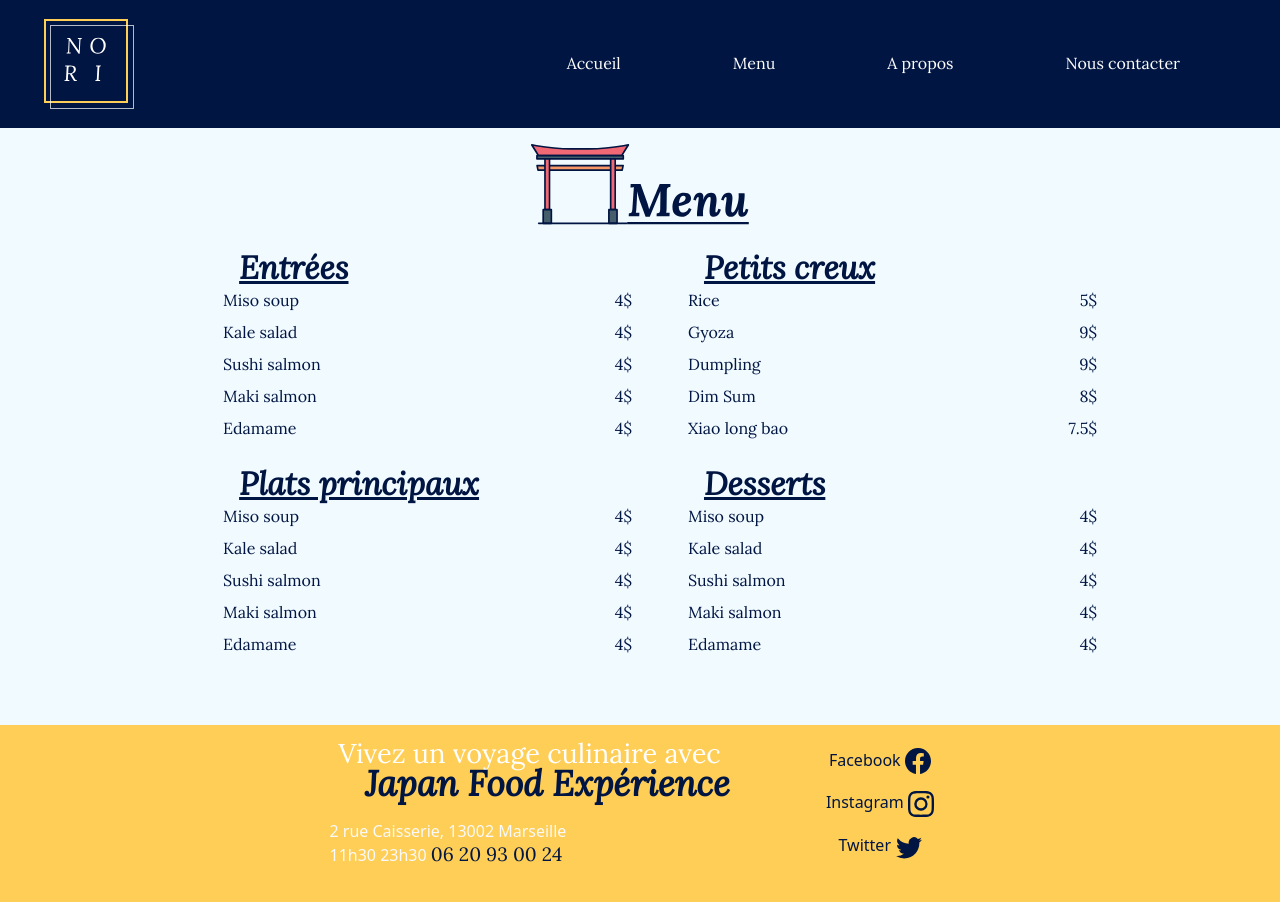
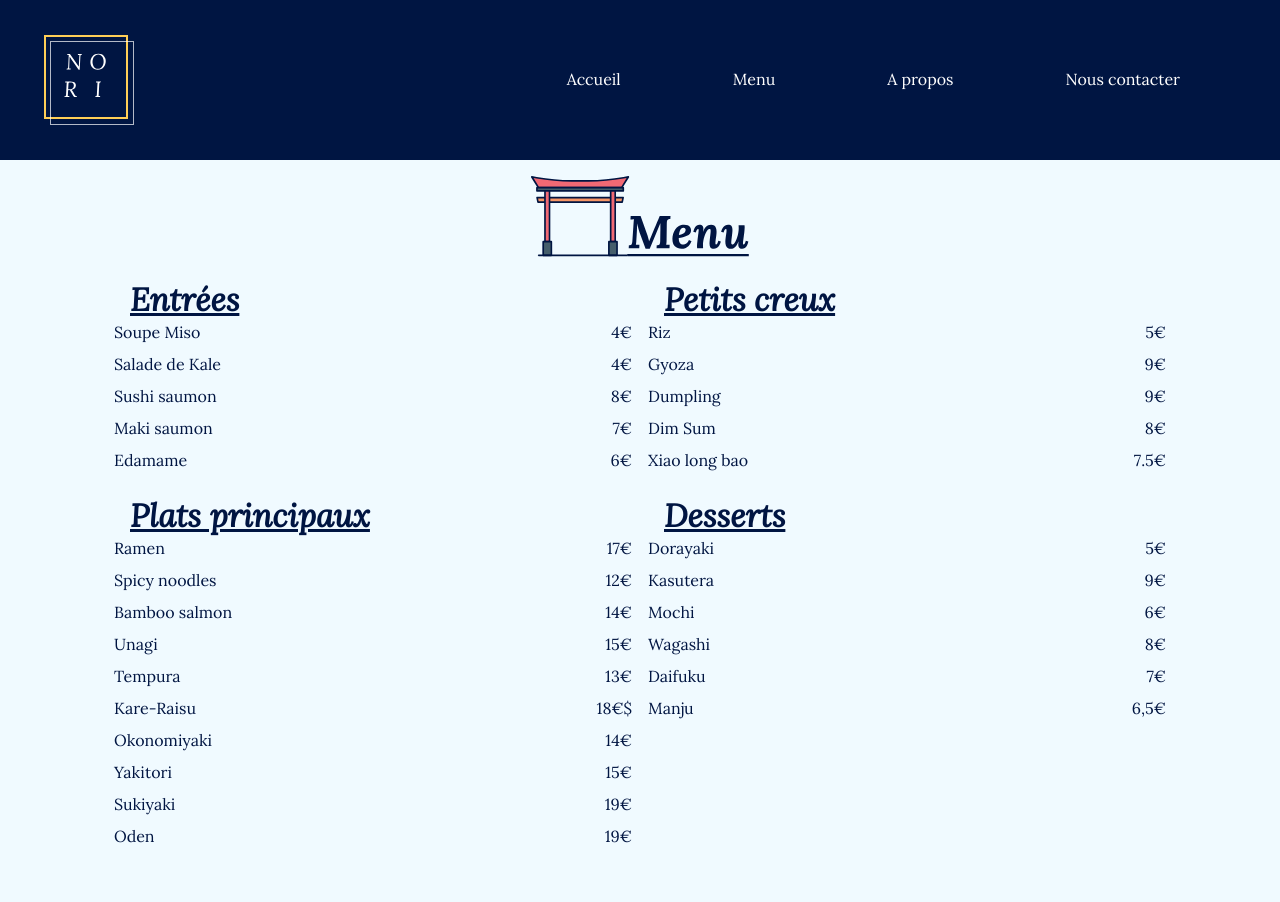
Before and after one commit to AlinePencreach/Asian_food_restaurant, a website: page menu.html in a window 1280 px wide. Shown: the top 902 px of the page. Drawn offline with nearby package versions, Linux system fonts and the light colour scheme; files whose address does not match are found by name.

Commit message:
correctif img insta et espace menu ok

```diff
--- a/css/style.scss
+++ b/css/style.scss
@@ -24,7 +24,7 @@ body {
 
 // NAVBAR
 .navbar {
-  padding: 0em 2em;
+  padding: 1em 2em;
 
   .navbar-toggler-icon {
     display: flex;
@@ -194,8 +194,8 @@ body {
   }
   img {
     width: 10em;
-    margin: 1em;
-    box-shadow: 10px 10px 10px rgba(0, 0, 0, 0.25);
+    // margin: 1em;
+    // box-shadow: 10px 10px 10px rgba(0, 0, 0, 0.25);
   }
 }
 
@@ -203,14 +203,13 @@ body {
   display: flex;
   justify-content: center;
   align-items: center;
-  padding-bottom: 3em;
 }
 
-@media screen and (max-width: 750px) {
-  .imginsta {
-    display: block;
-  }
-}
+// @media screen and (min-width: 991px) {
+//   .imginsta {
+//     flex-direction: row;
+//   }
+// }
 
 //MENU
 .menu {
--- a/menu.html
+++ b/menu.html
@@ -59,96 +59,114 @@
         </nav>
 
       <!-- MENU PAGE  -->
-    <section class="menu">
+    <section class="menu ps-5 pe-5">
 
         <div class="text-center w-auto">
             <img src="images/menu.svg" alt="">
         </div>
 
-        <div class="main container-fluid d-flex justify-content-center pb-5">
-            <div class="row row-cols-1 row-cols-sm-2 text-md-start text-center">
+        <div class="main container d-flex justify-content-center pb-5">
+            <div class="container row row-cols-1 row-cols-sm-2 text-md-start text-center">
 
-                <div class="starter col ps-5 p-2">
+                <div class="starter col p-2">
                     <h2 class="ps-3">Entrées</h2>
                     <div class="d-flex justify-content-between">
-                        <p>Miso soup</p>
-                        <p>4$</p>
+                        <p>Soupe Miso</p>
+                        <p>4€</p>
                     </div>
                     <div class="d-flex justify-content-between">
-                        <p>Kale salad</p>
-                        <p>4$</p>
+                        <p>Salade de Kale</p>
+                        <p>4€</p>
                     </div><div class="d-flex justify-content-between">
-                        <p>Sushi salmon</p>
-                        <p>4$</p>
+                        <p>Sushi saumon</p>
+                        <p>8€</p>
                     </div><div class="d-flex justify-content-between">
-                        <p>Maki salmon</p>
-                        <p>4$</p>
-                    </div><div class="d-flex justify-content-between">
+                        <p>Maki saumon</p>
+                        <p>7€</p>
+                    </div><div class="d-flex justify-content-between ">
                         <p>Edamame</p>
-                        <p>4$</p>
+                        <p>6€</p>
                     </div>
                 </div>
 
-                <div class="dish col ps-5 p-2">
+                <div class="dish col p-2">
                     <h2 class="ps-3">Petits creux</h2>
-                    <div class="d-flex justify-content-between">
-                        <p>Rice</p>
-                        <p>5$</p>
+                    <div class="d-flex justify-content-between ">
+                        <p>Riz</p>
+                        <p>5€</p>
                     </div>
-                    <div class="d-flex justify-content-between">
+                    <div class="d-flex justify-content-between ">
                         <p>Gyoza</p>
-                        <p>9$</p>
-                    </div><div class="d-flex justify-content-between">
+                        <p>9€</p>
+                    </div><div class="d-flex justify-content-between ">
                         <p>Dumpling</p>
-                        <p>9$</p>
-                    </div><div class="d-flex justify-content-between">
+                        <p>9€</p>
+                    </div><div class="d-flex justify-content-between ">
                         <p>Dim Sum</p>
-                        <p>8$</p>
-                    </div><div class="d-flex justify-content-between">
+                        <p>8€</p>
+                    </div><div class="d-flex justify-content-between ">
                         <p>Xiao long bao</p>
-                        <p>7.5$</p>
+                        <p>7.5€</p>
                     </div>
                 </div>
 
-                <div class="main col ps-5 p-2">
+                <div class="main col p-2">
                     <h2 class="ps-3">Plats principaux</h2>
-                    <div class="d-flex justify-content-between">
-                        <p>Miso soup</p>
-                        <p>4$</p>
+                    <div class="d-flex justify-content-between ">
+                        <p>Ramen</p>
+                        <p>17€</p>
                     </div>
-                    <div class="d-flex justify-content-between">
-                        <p>Kale salad</p>
-                        <p>4$</p>
-                    </div><div class="d-flex justify-content-between">
-                        <p>Sushi salmon</p>
-                        <p>4$</p>
-                    </div><div class="d-flex justify-content-between">
-                        <p>Maki salmon</p>
-                        <p>4$</p>
-                    </div><div class="d-flex justify-content-between">
-                        <p>Edamame</p>
-                        <p>4$</p>
+                    <div class="d-flex justify-content-between ">
+                        <p>Spicy noodles</p>
+                        <p>12€</p>
+                    </div><div class="d-flex justify-content-between ">
+                        <p>Bamboo salmon</p>
+                        <p>14€</p>
+                    </div><div class="d-flex justify-content-between ">
+                        <p>Unagi</p>
+                        <p>15€</p>
+                    </div><div class="d-flex justify-content-between ">
+                        <p>Tempura</p>
+                        <p>13€</p>
+                    </div><div class="d-flex justify-content-between ">
+                        <p>Kare-Raisu</p>
+                        <p>18€$</p>
+                    </div><div class="d-flex justify-content-between ">
+                        <p>Okonomiyaki</p>
+                        <p>14€</p>
+                    </div><div class="d-flex justify-content-between ">
+                        <p>Yakitori</p>
+                        <p>15€</p>
+                    </div><div class="d-flex justify-content-between ">
+                        <p>Sukiyaki</p>
+                        <p>19€</p>
+                    </div><div class="d-flex justify-content-between ">
+                        <p>Oden</p>
+                        <p>19€</p>
                     </div>
                 </div>
 
-                <div class="dessert col ps-5 p-2">
+                <div class="dessert col p-2">
                     <h2 class="ps-3">Desserts</h2>
-                    <div class="d-flex justify-content-between">
-                        <p>Miso soup</p>
-                        <p>4$</p>
+                    <div class="d-flex justify-content-between ">
+                        <p>Dorayaki</p>
+                        <p>5€</p>
                     </div>
-                    <div class="d-flex justify-content-between">
-                        <p>Kale salad</p>
-                        <p>4$</p>
-                    </div><div class="d-flex justify-content-between">
-                        <p>Sushi salmon</p>
-                        <p>4$</p>
-                    </div><div class="d-flex justify-content-between">
-                        <p>Maki salmon</p>
-                        <p>4$</p>
-                    </div><div class="d-flex justify-content-between">
-                        <p>Edamame</p>
-                        <p>4$</p>
+                    <div class="d-flex justify-content-between ">
+                        <p>Kasutera</p>
+                        <p>9€</p>
+                    </div><div class="d-flex justify-content-between ">
+                        <p>Mochi</p>
+                        <p>6€</p>
+                    </div><div class="d-flex justify-content-between ">
+                        <p>Wagashi</p>
+                        <p>8€</p>
+                    </div><div class="d-flex justify-content-between ">
+                        <p>Daifuku</p>
+                        <p>7€</p>
+                    </div><div class="d-flex justify-content-between ">
+                        <p>Manju</p>
+                        <p>6,5€</p>
                     </div>
                 </div>
             </div>
```
Also changed, not shown: index.html (+16 -11 lines), css/style.css, images/insta1-min.png (added), images/insta2-min.png (added), images/insta3-min.png (added), images/insta4-min.png (added), 1 other file.
